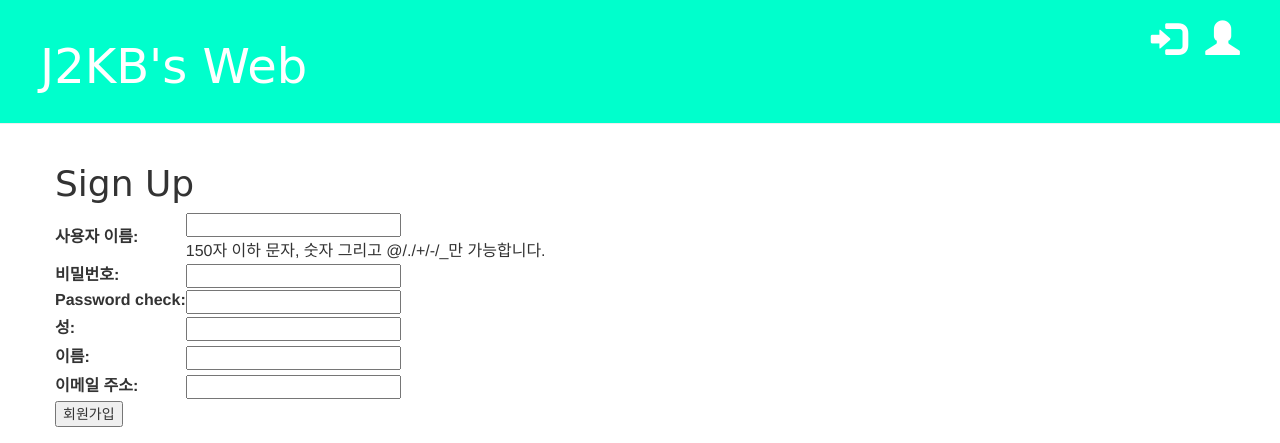
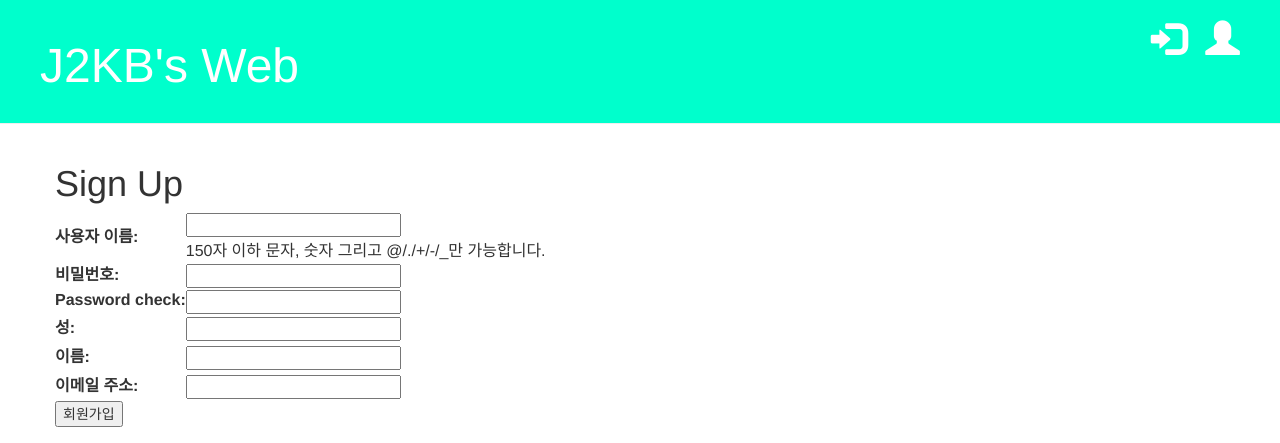
Before and after one commit to stevekwon211/J2KB-Initial-Web-Project, a Django app: page /signup/ in a window 1280 px wide. Shown: the top 443 px of the page. Run offline with Django 3.2, Linux system fonts and the light colour scheme; some libraries are stand-ins or nearby versions.

Commit message:
blog.css updated
font is fixed

```diff
--- a/static/css/blog.css
+++ b/static/css/blog.css
@@ -14,8 +14,8 @@
     margin-left: 40px;
 }
 
-h1, h2, h3, h4 {
-    font-family: 'NanumGothic', cursive;
+.font h1, h2, h3, h4 {
+    font-family: 'Arial', cursive;
 }
 
 .date {
```
Also changed, not shown: db.sqlite3.
